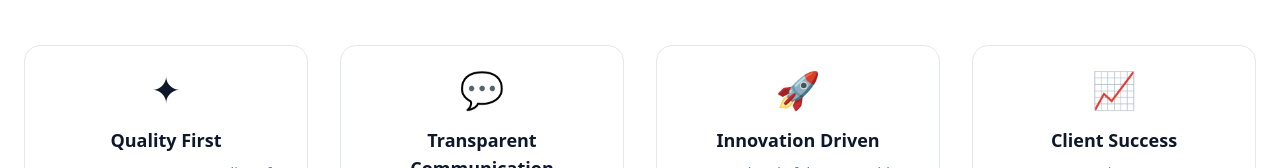
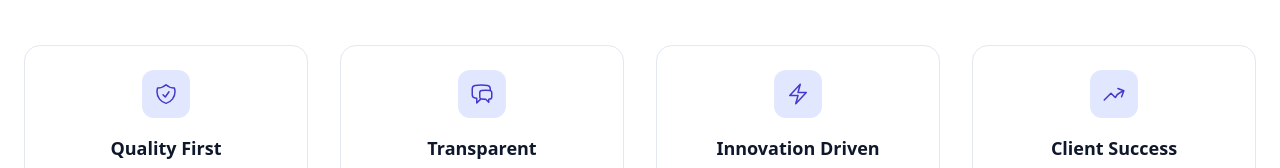
Before and after one commit to battenadam04/crypto_ma_bot, a Next.js app: page /about in a window 1280 px wide. Shown: the part 620-788 px from the top of the page. Built offline with nearby package versions, Linux system fonts and the light colour scheme; no server answers.

Commit message:
fix: replace invisible value emojis with high-contrast SVG icons

```diff
--- a/src/app/about/AboutContent.tsx
+++ b/src/app/about/AboutContent.tsx
@@ -10,25 +10,41 @@ const values = [
     title: "Quality First",
     description:
       "I never cut corners. Every line of code is written with care, tested thoroughly, and optimized for performance.",
-    icon: "✦",
+    icon: (
+      <svg className="h-6 w-6" fill="none" viewBox="0 0 24 24" stroke="currentColor" strokeWidth={1.5} aria-hidden="true">
+        <path strokeLinecap="round" strokeLinejoin="round" d="M9 12.75L11.25 15 15 9.75m-3-7.036A11.959 11.959 0 013.598 6 11.99 11.99 0 003 9.749c0 5.592 3.824 10.29 9 11.623 5.176-1.332 9-6.03 9-11.622 0-1.31-.21-2.571-.598-3.751h-.152c-3.196 0-6.1-1.248-8.25-3.285z" />
+      </svg>
+    ),
   },
   {
     title: "Transparent Communication",
     description:
       "Regular updates, clear timelines, and honest conversations. You'll always know where your project stands.",
-    icon: "💬",
+    icon: (
+      <svg className="h-6 w-6" fill="none" viewBox="0 0 24 24" stroke="currentColor" strokeWidth={1.5} aria-hidden="true">
+        <path strokeLinecap="round" strokeLinejoin="round" d="M20.25 8.511c.884.284 1.5 1.128 1.5 2.097v4.286c0 1.136-.847 2.1-1.98 2.193-.34.027-.68.052-1.02.072v3.091l-3-3c-1.354 0-2.694-.055-4.02-.163a2.115 2.115 0 01-.825-.242m9.345-8.334a2.126 2.126 0 00-.476-.095 48.64 48.64 0 00-8.048 0c-1.131.094-1.976 1.059-1.976 2.192v4.286c0 .837.46 1.58 1.155 1.951m9.345-8.334V6.637c0-1.621-1.152-3.026-2.76-3.235A48.455 48.455 0 0011.25 3c-2.115 0-4.198.137-6.24.402-1.608.209-2.76 1.614-2.76 3.235v6.226c0 1.621 1.152 3.026 2.76 3.235.577.075 1.157.14 1.74.194V21l4.155-4.155" />
+      </svg>
+    ),
   },
   {
     title: "Innovation Driven",
     description:
       "I stay ahead of the curve with modern technologies and best practices to deliver cutting-edge solutions.",
-    icon: "🚀",
+    icon: (
+      <svg className="h-6 w-6" fill="none" viewBox="0 0 24 24" stroke="currentColor" strokeWidth={1.5} aria-hidden="true">
+        <path strokeLinecap="round" strokeLinejoin="round" d="M3.75 13.5l10.5-11.25L12 10.5h8.25L9.75 21.75 12 13.5H3.75z" />
+      </svg>
+    ),
   },
   {
     title: "Client Success",
     description:
       "Your success is my success. I measure my work by the impact it has on your business growth.",
-    icon: "📈",
+    icon: (
+      <svg className="h-6 w-6" fill="none" viewBox="0 0 24 24" stroke="currentColor" strokeWidth={1.5} aria-hidden="true">
+        <path strokeLinecap="round" strokeLinejoin="round" d="M2.25 18L9 11.25l4.306 4.307a11.95 11.95 0 015.814-5.519l2.74-1.22m0 0l-5.94-2.28m5.94 2.28l-2.28 5.941" />
+      </svg>
+    ),
   },
 ];
 
@@ -130,11 +146,13 @@ export default function AboutContent() {
                 variants={item}
                 className="rounded-2xl border border-surface-200 bg-surface-0 p-6 text-center hover:shadow-lg hover:shadow-brand-500/5 transition-shadow"
               >
-                <div className="mb-4 text-4xl">{v.icon}</div>
+                <div className="mx-auto mb-4 flex h-12 w-12 items-center justify-center rounded-xl bg-brand-100 text-brand-700">
+                  {v.icon}
+                </div>
                 <h3 className="text-lg font-semibold text-surface-900">
                   {v.title}
                 </h3>
-                <p className="mt-2 text-sm text-surface-500 leading-relaxed">
+                <p className="mt-2 text-sm text-surface-600 leading-relaxed">
                   {v.description}
                 </p>
               </motion.div>
--- a/src/app/contact/ContactContent.tsx
+++ b/src/app/contact/ContactContent.tsx
@@ -70,7 +70,7 @@ export default function ContactContent() {
                 transition={{ delay: i * 0.1, duration: 0.4 }}
               >
                 <Card className="text-center h-full">
-                  <div className="mx-auto mb-4 flex h-12 w-12 items-center justify-center rounded-xl bg-brand-50 text-brand-600">
+                  <div className="mx-auto mb-4 flex h-12 w-12 items-center justify-center rounded-xl bg-brand-100 text-brand-700">
                     {info.icon}
                   </div>
                   <h3 className="font-semibold text-surface-900">
--- a/src/components/sections/Hero.tsx
+++ b/src/components/sections/Hero.tsx
@@ -179,7 +179,7 @@ await project.launch(); 🚀`}</code>
               transition={{ duration: 4, repeat: Infinity, ease: "easeInOut", delay: 1 }}
             >
               <div className="flex items-center gap-3">
-                <div className="flex h-10 w-10 items-center justify-center rounded-full bg-brand-50 text-brand-500">
+                <div className="flex h-10 w-10 items-center justify-center rounded-full bg-brand-100 text-brand-700">
                   <svg className="h-5 w-5" fill="none" viewBox="0 0 24 24" stroke="currentColor" strokeWidth={2}>
                     <path strokeLinecap="round" strokeLinejoin="round" d="M3.75 13.5l10.5-11.25L12 10.5h8.25L9.75 21.75 12 13.5H3.75z" />
                   </svg>
--- a/src/components/sections/ServicesOverview.tsx
+++ b/src/components/sections/ServicesOverview.tsx
@@ -63,7 +63,7 @@ export default function ServicesOverview({ services }: ServicesOverviewProps) {
                     Popular
                   </div>
                 )}
-                <div className="mb-4 flex h-12 w-12 items-center justify-center rounded-xl bg-brand-50 text-brand-600">
+                <div className="mb-4 flex h-12 w-12 items-center justify-center rounded-xl bg-brand-100 text-brand-700">
                   <ServiceIcon name={service.icon} className="h-6 w-6" />
                 </div>
                 <h3 className="text-lg font-semibold text-surface-900">
--- a/src/components/sections/WhyChooseUs.tsx
+++ b/src/components/sections/WhyChooseUs.tsx
@@ -102,7 +102,7 @@ export default function WhyChooseUs() {
               variants={item}
               className="group flex gap-4 rounded-2xl p-6 transition-colors hover:bg-surface-0 hover:shadow-lg hover:shadow-brand-500/5"
             >
-              <div className="flex h-12 w-12 shrink-0 items-center justify-center rounded-xl bg-brand-50 text-brand-600 group-hover:bg-brand-100 transition-colors">
+              <div className="flex h-12 w-12 shrink-0 items-center justify-center rounded-xl bg-brand-100 text-brand-700 group-hover:bg-brand-100 transition-colors">
                 {reason.icon}
               </div>
               <div>
```
